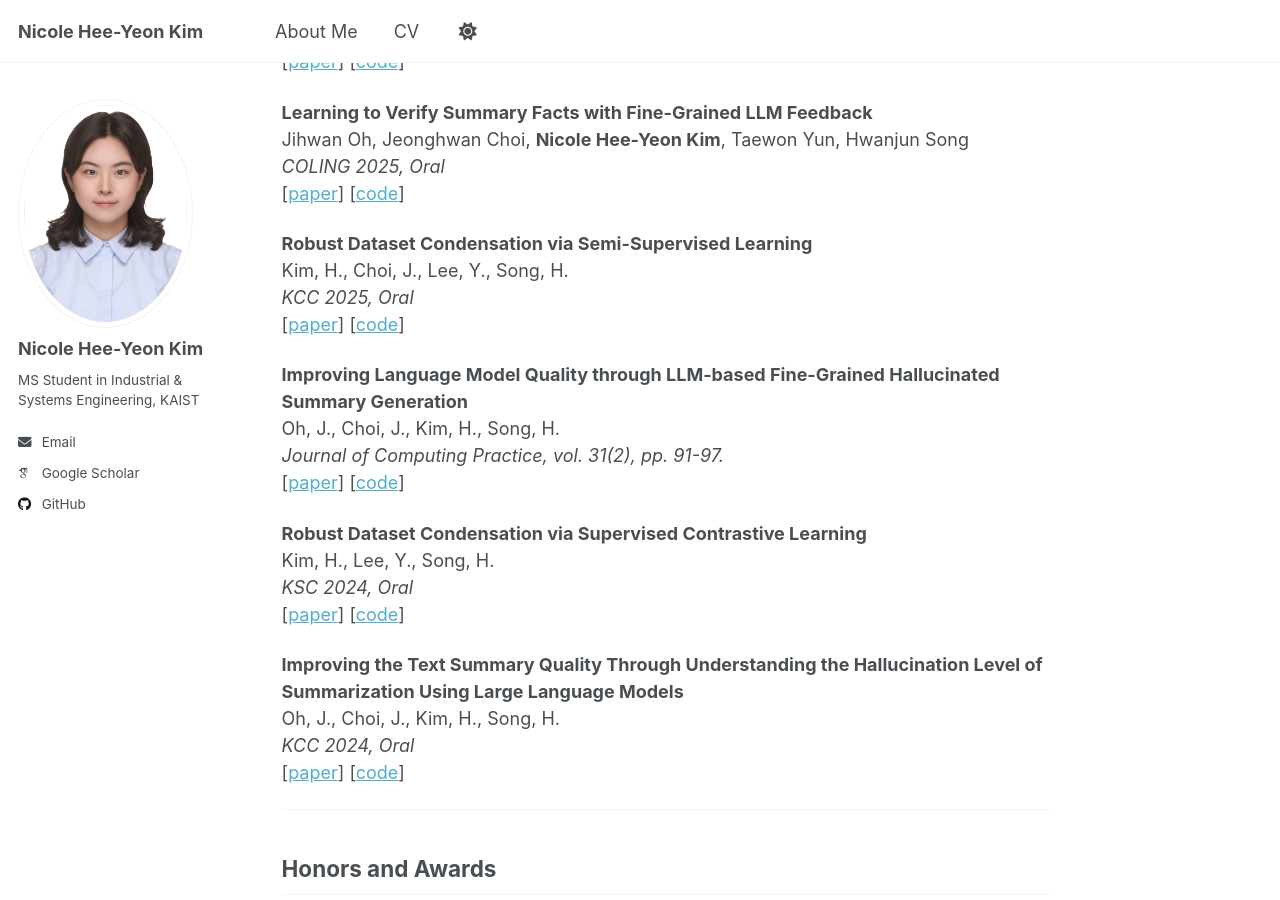
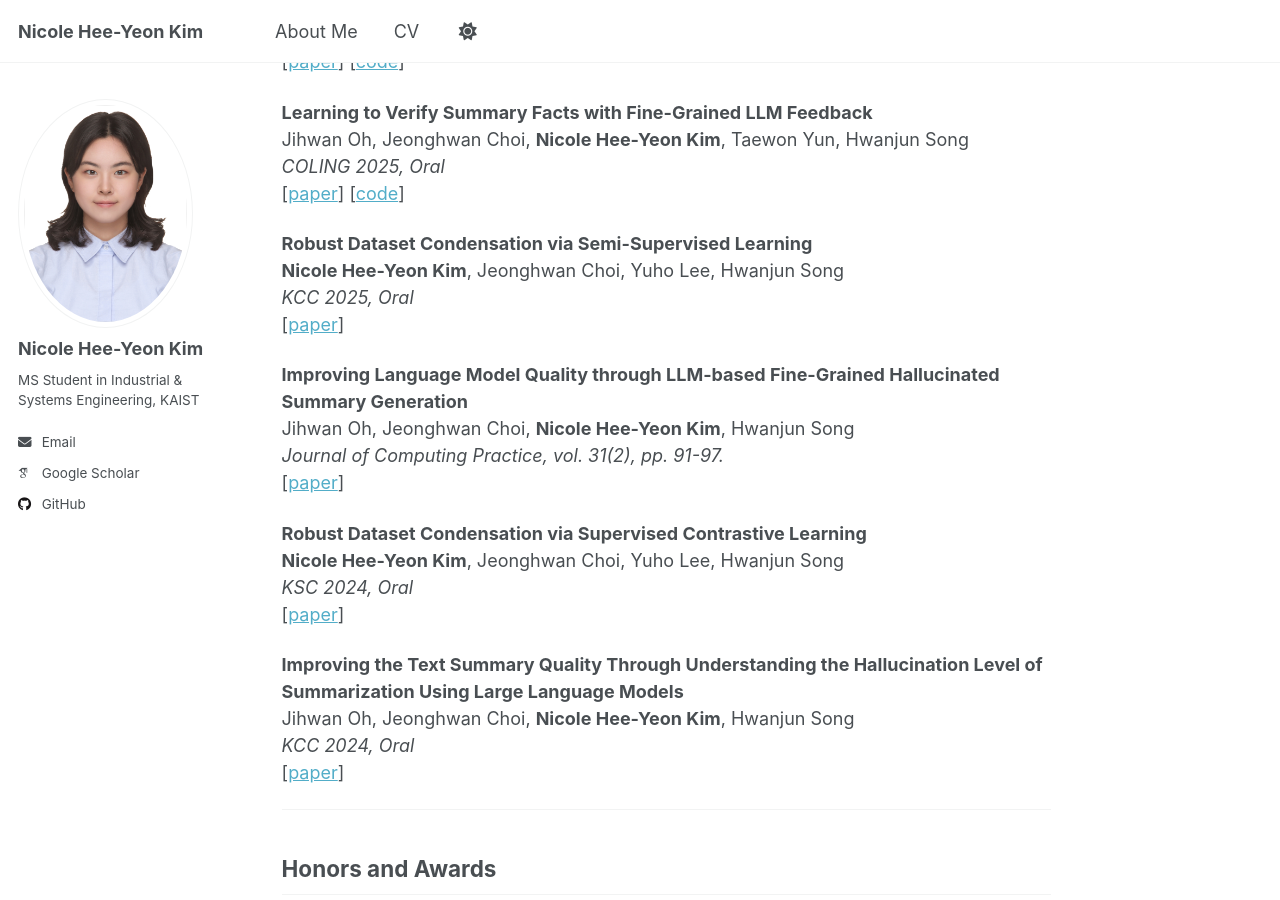
Before and after one commit to Nicole-Hee-Yeon-Kim/Nicole-Hee-Yeon-Kim.github.io, a Jekyll site: the page built from _pages/about.md, in a window 1280 px wide and 900 px high, scrolled down 957 px. Built offline with Jekyll 4.4.1, drawn with Linux system fonts in a browser that asks for light colours; some web fonts are replaced; a script that is not in the unit is left out.

Commit message:
Update about.md

```diff
--- a/_pages/about.md
+++ b/_pages/about.md
@@ -35,24 +35,24 @@ Jihwan Oh, Jeonghwan Choi, **Nicole Hee-Yeon Kim**, Taewon Yun, Hwanjun Song
 [[paper](https://arxiv.org/abs/2412.10689)] [[code](https://github.com/DISL-Lab/FineSumFact)]
 
 **Robust Dataset Condensation via Semi-Supervised Learning**
-Kim, H., Choi, J., Lee, Y., Song, H.
+**Nicole Hee-Yeon Kim**, Jeonghwan Choi, Yuho Lee, Hwanjun Song
 *KCC 2025, Oral*
-[[paper](LINK_TO_PAPER)] [[code](LINK_TO_CODE)]
+[[paper](LINK_TO_PAPER)]
 
 **Improving Language Model Quality through LLM-based Fine-Grained Hallucinated Summary Generation**
-Oh, J., Choi, J., Kim, H., Song, H.
+Jihwan Oh, Jeonghwan Choi, **Nicole Hee-Yeon Kim**, Hwanjun Song
 *Journal of Computing Practice, vol. 31(2), pp. 91-97.*
-[[paper](LINK_TO_PAPER)] [[code](LINK_TO_CODE)]
+[[paper](LINK_TO_PAPER)]
 
 **Robust Dataset Condensation via Supervised Contrastive Learning**
-Kim, H., Lee, Y., Song, H.
+**Nicole Hee-Yeon Kim**, Jeonghwan Choi, Yuho Lee, Hwanjun Song
 *KSC 2024, Oral*
-[[paper](LINK_TO_PAPER)] [[code](LINK_TO_CODE)]
+[[paper](LINK_TO_PAPER)]
 
 **Improving the Text Summary Quality Through Understanding the Hallucination Level of Summarization Using Large Language Models**
-Oh, J., Choi, J., Kim, H., Song, H.
+Jihwan Oh, Jeonghwan Choi, **Nicole Hee-Yeon Kim**, Hwanjun Song
 *KCC 2024, Oral*
-[[paper](LINK_TO_PAPER)] [[code](LINK_TO_CODE)]
+[[paper](LINK_TO_PAPER)]
 
 ---
 
```
